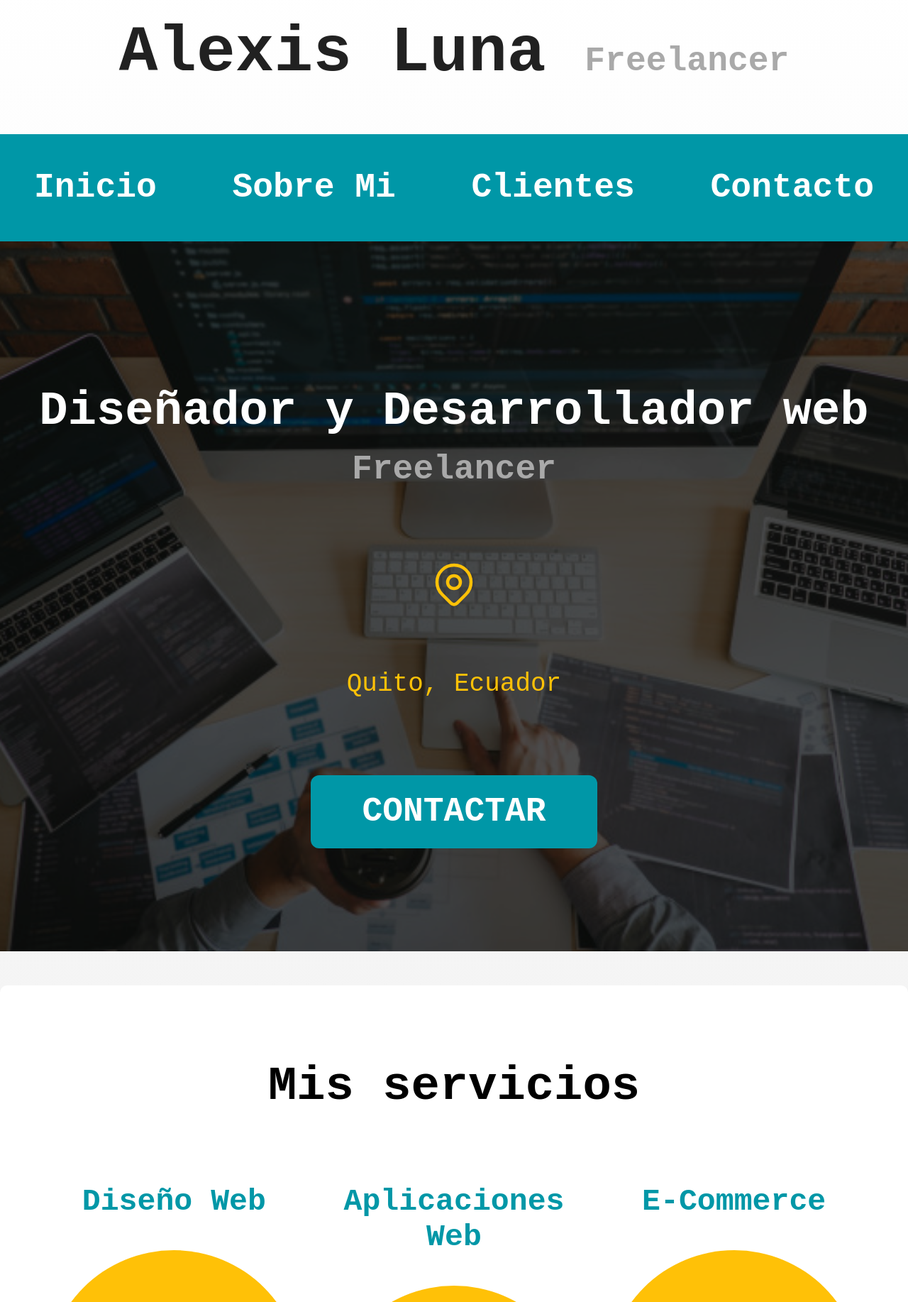
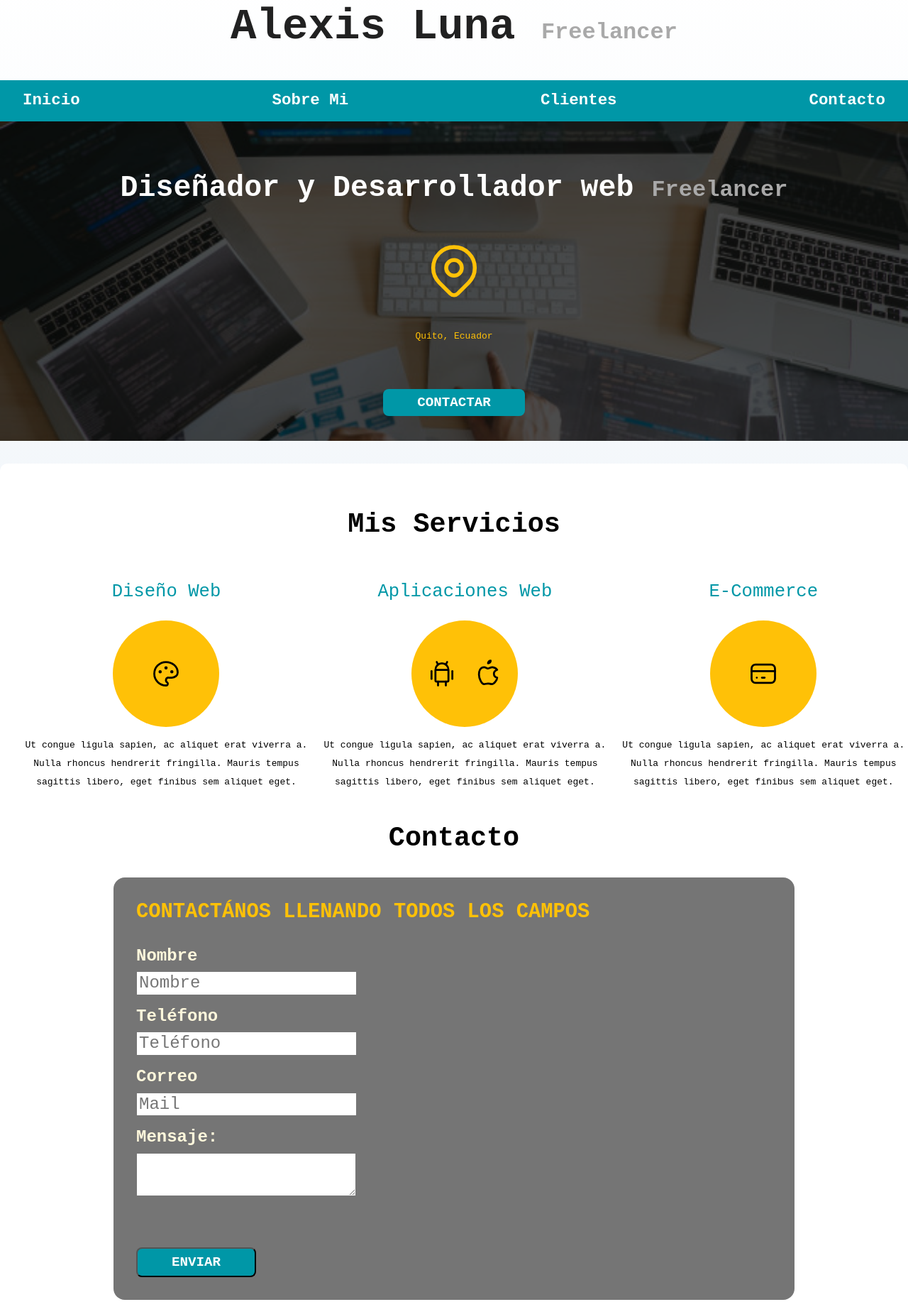
Before and after one commit to Lex-Luna/lex_freelancer, a plain HTML site: page index.html in a window 1280 px wide. Shown: the part 38-1872 px from the top of the page at 71% size. Drawn offline with Linux system fonts and the light colour scheme.

Commit message:
modificcacion de los pixeles y divs

```diff
--- a/css/style.css
+++ b/css/style.css
@@ -1,12 +1,27 @@
-html {
-    font-size: 62.5%;
-    box-sizing: border-box;
-    font-size: 1.5rem;
+:root {
+    --blanco: #ffffff;
+    --primario: #ffc107;
+    --secundario: #0097a7;
+    --gris: #757575;
+    --oscuro: #212121;
 }
 
-form {
-    font-size: 1.5rem;
+html {
+    box-sizing: border-box;
+    min-height: 100%;
+    scroll-snap-type: y mandatory;
 }
+
+
+/*before after
+no es un elemento indica lo q q va antes t despues
+del codigo indicado
+box-sizing: inherit;
+indica que el ancho q tu le des a un elemento sera el
+ancho total del elemento aunq que usas margin o padding
+o cualquier cosa que quiera cambiar los pixeles que indicas
+en el ancho
+ */
 
 *,
 *:before,
@@ -14,48 +29,32 @@ form {
     box-sizing: inherit;
 }
 
-body {
-    min-height: 100vh;
-    font-size: 16px;
-    font-family: monospace;
-    /* background-image: linear-gradient( to right, var(--oscuro) 0%, var(--blanco) 20%); */
-    /* background-color: lightgray; */
-    background-image: linear-gradient(var(--blanco), gainsboro);
-    /* color: ; */
+p {
+    line-height: 2;
 }
 
-form {}
-
-.boton {
-    background-color: var(--secundario);
-    text-decoration: none;
-    padding: 1rem 3rem;
-    font-size: 2rem;
-    color: var(--blanco);
-    margin-top: 3rem;
-    text-transform: uppercase;
-    font-weight: 700;
-    border-radius: 0.5rem;
-}
-
-.boton:hover {
-    cursor: pointer;
+body {
+    font-family: monospace;
+    background-image: linear-gradient(to top, #dfe9f3 0%, white 100%);
+    min-height: 100%;
 }
 
 h1 {
-    font-size: 3.8rem;
+    font-size: 1.4rem;
+}
+
+h1 span {
+    font-size: 1.4rem;
 }
 
 h2 {
-    font-size: 2.8rem;
+    font-size: 2.4rem;
 }
 
 h3 {
-    font-size: 1.8rem;
-}
-
-p {
-    font-size: 1.5rem;
+    color: var(--secundario);
+    font-weight: 400;
+    font-size: 1.6rem;
 }
 
 h1,
@@ -64,13 +63,76 @@ h3 {
     text-align: center;
 }
 
-.titulo {
-    /* color: blue; */
+.contenedor {
+    max-width: 120rem;
+    /* margin-top: 0px;
+  margin-right: auto;
+  margin-bottom: 0px;
+  margin-left: auto;  */
+    /* margin: 0 auto 0 auto; */
+    margin: 0 auto;
+    /* text-align: center; */
+}
+
+.sombra {
+    padding: 2rem;
+    margin-bottom: 3rem;
+    background-color: rgba(255, 255, 255, 1);
+    border-radius: 10px;
+    -webkit-box-shadow: 0px 11px 15px -9px rgba(0, 0, 0, 0.63);
+    -moz-box-shadow: 0px 11px 15px -9px rgba(0, 0, 0, 0.63);
+    box-shadow: 0px 11px 15px -9px rgba(0, 0, 0, 0.63);
+}
+
+.nav-bg {
+    background-color: var(--secundario);
+}
+
+.navegacionPrincipal {
+    display: flex;
+    flex-direction: column;
+    text-align: center;
+    /* scroll-snap-align: center;
+    scroll-snap-stop: always; */
+}
+
+@media (min-width: 768px) {
+    .navegacionPrincipal {
+        flex-direction: row;
+        justify-content: space-between;
+    }
+}
+
+.navegacionPrincipal a {
+    color: white;
+    text-decoration: none;
+    font-size: 1.4rem;
+    font-weight: bold;
+    padding: 1rem 2rem;
+}
+
+.navegacionPrincipal a:hover {
+    background-color: var(--primario);
     color: var(--oscuro);
-    font-family: monospace;
-    /* color: aliceblue; */
-    font-size: 3.8rem;
 }
+
+.navegacionPrincipa a:last-of-type {
+    margin-bottom: 0;
+}
+
+@media (min-width: 768px) {
+    .navegacionPrincipal a {
+        margin-bottom: 0;
+    }
+}
+
+
+/* .hero {
+    height: 450px;
+    background-image: url(../img/hero.jpg);
+    margin-bottom: 2rem;
+    position: relative;
+} */
 
 .hero {
     background-image: url(../img/freel.jpg);
@@ -79,7 +141,7 @@ h3 {
     background-size: cover;
     /* background-attachment: fixed; */
     /* back */
-    height: 1000px;
+    height: 450px;
     /* padding: 20px; */
     /* width: 1500px; */
     position: relative;
@@ -104,7 +166,75 @@ h3 {
 .contenido-hero h2,
 .concontenido-hero p {
     color: var(--blanco);
-    font-size: 2.8rem;
+    font-size: 2.6rem;
+}
+
+.boton {
+    background-color: var(--secundario);
+    text-decoration: none;
+    padding: 0.5rem 3rem;
+    font-size: 1.2rem;
+    color: var(--blanco);
+    margin-top: 3rem;
+    text-transform: uppercase;
+    font-weight: 700;
+    border-radius: 0.5rem;
+}
+
+.boton:hover {
+    cursor: pointer;
+}
+
+.servicios {
+    /* scroll-snap-align: center;
+    scroll-snap-stop: always; */
+}
+
+@media (min-width: 768px) {
+    .servicios {
+        display: grid;
+        grid-template-columns: 33.3% 33.3% 33.3%;
+        column-gap: 1rem;
+    }
+}
+
+.servicio {
+    text-align: center;
+}
+
+.servicio {
+    display: flex;
+    flex-direction: column;
+    align-items: center;
+}
+
+.iconos {
+    display: flex;
+    height: 150px;
+    width: 150px;
+    justify-content: space-evenly;
+    align-items: center;
+    background-color: var(--primario);
+    border-radius: 50%;
+}
+
+.iconos i {
+    font-size: 2rem;
+    color: var(--oscuro);
+}
+
+form {
+    font-size: 1.5rem;
+}
+
+form {}
+
+.titulo {
+    /* color: blue; */
+    color: var(--oscuro);
+    font-family: monospace;
+    /* color: aliceblue; */
+    font-size: 3.8rem;
 }
 
 .ubicacion {
@@ -115,112 +245,6 @@ h3 {
     font-size: 2rem;
     color: darkgrey;
 }
-
-:root {
-    --blanco: #ffffff;
-    --oscuro: #212121;
-    --primario: #ffc107;
-    --secundario: #0097a7;
-    --gris: #757575;
-}
-
-.navegacionPrincipal {
-    display: flex;
-    flex-direction: column;
-    text-align: center;
-}
-
-.navegacionPrincipal a {
-    color: white;
-    background-color: var(--secundario);
-    text-decoration: none;
-    font-size: 2rem;
-    font-weight: bold;
-    padding: 2rem;
-}
-
-.navegacionPrincipal a:hover {
-    background-color: var(--primario);
-    color: var(--oscuro);
-}
-
-.nav-bg {
-    background-color: var(--secundario);
-}
-
-.contenedor {
-    max-width: 120rem;
-    /* margin-top: 0px;
-  margin-right: auto;
-  margin-bottom: 0px;
-  margin-left: auto;  */
-    /* margin: 0 auto 0 auto; */
-    margin: 0 auto;
-    /* text-align: center; */
-}
-
-.sombra {
-    padding: 2rem;
-    margin-bottom: 3rem;
-    background-color: rgba(255, 255, 255, 1);
-    border-radius: 10px;
-    -webkit-box-shadow: 0px 11px 15px -9px rgba(0, 0, 0, 0.63);
-    -moz-box-shadow: 0px 11px 15px -9px rgba(0, 0, 0, 0.63);
-    box-shadow: 0px 11px 15px -9px rgba(0, 0, 0, 0.63);
-}
-
-@media (min-width: 768px) {
-    .navegacionPrincipal {
-        flex-direction: row;
-        justify-content: space-between;
-    }
-}
-
-.servicio {
-    display: flex;
-    /* justify-content: center; no se puede usar */
-    flex-direction: column;
-    align-items: center;
-}
-
-.servicio h3 {
-    color: var(--secundario);
-    font-weight: bold;
-}
-
-.servicio .iconos {
-    height: 15rem;
-    width: 15rem;
-    background-color: var(--primario);
-    border-radius: 50%;
-    /* text-align: center; */
-    display: flex;
-    justify-content: space-evenly;
-    align-items: center;
-}
-
-.servicio p {
-    line-height: 2;
-    text-align: center;
-}
-
-svg {
-    height: 3rem;
-    width: 3rem;
-}
-
-@media (min-width: 768px) {
-    .servicios {
-        display: grid;
-        /* grid-template-columns: 1fr 1fr 1fr;  es lo mismo q*/
-        grid-template-columns: repeat(3, 1fr);
-        /* fr sifnifica fraccion*/
-        column-gap: 1 rem;
-    }
-}
-
-
-/* contacto */
 
 .formulario {
     background-color: var(--gris);
--- a/index.html
+++ b/index.html
@@ -47,10 +47,10 @@
         </div>
     </section>
 
-    <main class="contenedor sombra">
-        <h2>Mis servicios</h2>
-        <div class="servicios">
-            <sectio class="servicio">
+    <div class="contenedor sombra">
+        <h2>Mis Servicios</h2>
+        <main class="servicios">
+            <div class="servicio">
                 <h3>Diseño Web</h3>
                 <div class="iconos">
                     <svg xmlns="http://www.w3.org/2000/svg" class="icon icon-tabler icon-tabler-palette" width="44" height="44" viewBox="0 0 24 24" stroke-width="1.5" stroke="currentColor" fill="none" stroke-linecap="round" stroke-linejoin="round">
@@ -64,10 +64,10 @@
             </svg>
                 </div>
                 <p>
-                    Nulla rhoncus hendrerit fringilla. Mauris tempus sagittis libero, eget finibus sem aliquet eget.
+                    Ut congue ligula sapien, ac aliquet erat viverra a. Nulla rhoncus hendrerit fringilla. Mauris tempus sagittis libero, eget finibus sem aliquet eget.
                 </p>
-            </sectio>
-            <sectio class="servicio">
+            </div>
+            <div class="servicio">
                 <h3>Aplicaciones Web</h3>
                 <div class="iconos">
                     <!-- https://tablericons.com/ -->
@@ -94,8 +94,8 @@
                 <p>
                     Ut congue ligula sapien, ac aliquet erat viverra a. Nulla rhoncus hendrerit fringilla. Mauris tempus sagittis libero, eget finibus sem aliquet eget.
                 </p>
-            </sectio>
-            <sectio class="servicio">
+            </div>
+            <div class="servicio">
                 <h3>E-Commerce</h3>
                 <div class="iconos">
                     <svg xmlns="http://www.w3.org/2000/svg" class="icon icon-tabler icon-tabler-credit-card" width="44" height="44" viewBox="0 0 24 24" stroke-width="1.5" stroke="currentColor" fill="none" stroke-linecap="round" stroke-linejoin="round">
@@ -109,40 +109,44 @@
                 <p>
                     Ut congue ligula sapien, ac aliquet erat viverra a. Nulla rhoncus hendrerit fringilla. Mauris tempus sagittis libero, eget finibus sem aliquet eget.
                 </p>
-            </sectio>
+            </div>
+        </main>
+
+        <div id="contacto" class="contacto">
+            <h2>Contacto</h2>
+            <form class="formulario" action="#" method="POST">
+                <legend>Contactános llenando todos los campos</legend>
+
+                <div class="contenedor-campos">
+                    <div class="campo">
+                        <label>Nombre</label>
+
+                        <input type="text" name="nombre" placeholder="Nombre" required />
+                    </div>
+                    <div class="campo">
+                        <label>Teléfono</label>
+
+                        <input type="tel" name="telefono" placeholder="Teléfono" />
+                    </div>
+                    <div class="campo w-100">
+                        <label>Correo</label>
+
+                        <input type="mail" name="correo" placeholder="Mail" />
+                    </div>
+                    <div class="campo w-100">
+                        <label>Mensaje:</label>
+
+                        <textarea></textarea>
+                    </div>
+                </div>
+                <!--.contenedor-campos-->
+                <div class="enviar">
+                    <input class="boton" type="submit" value="Enviar" />
+                </div>
+            </form>
         </div>
+    </div>
 
-        <section>
-            <h2>Contacto</h2>
-
-            <form class="formulario">
-                <fieldset>
-                    <legend>Contactame llenando todos los campos</legend>
-                    <div class="contenedor-campos">
-                        <div class="campo">
-                            <label for="">Nombrte</label>
-                            <input class="input-text" type="text" placeholder="Nombre" />
-                        </div>
-                        <div class="campo">
-                            <label for="">Telefono</label>
-                            <input class="input-text" type="tel" placeholder="Telefono" />
-                        </div>
-                        <div class="campo">
-                            <label for="">Correo</label>
-                            <input class="input-text" type="email" placeholder="Correo" />
-                        </div>
-                        <div class="campo">
-                            <label for="">Mensaje</label>
-                            <textarea class="input-text" name="" id="" cols="30" rows="10"></textarea>
-                        </div>
-                        <div>
-                            <input class="boton" type="submit" value="Enviar" />
-                        </div>
-                    </div>
-                </fieldset>
-            </form>
-        </section>
-    </main>
     <footer>
         <p>Todos los derechos reservados por Alexis Luna Freelancer</p>
     </footer>
```
